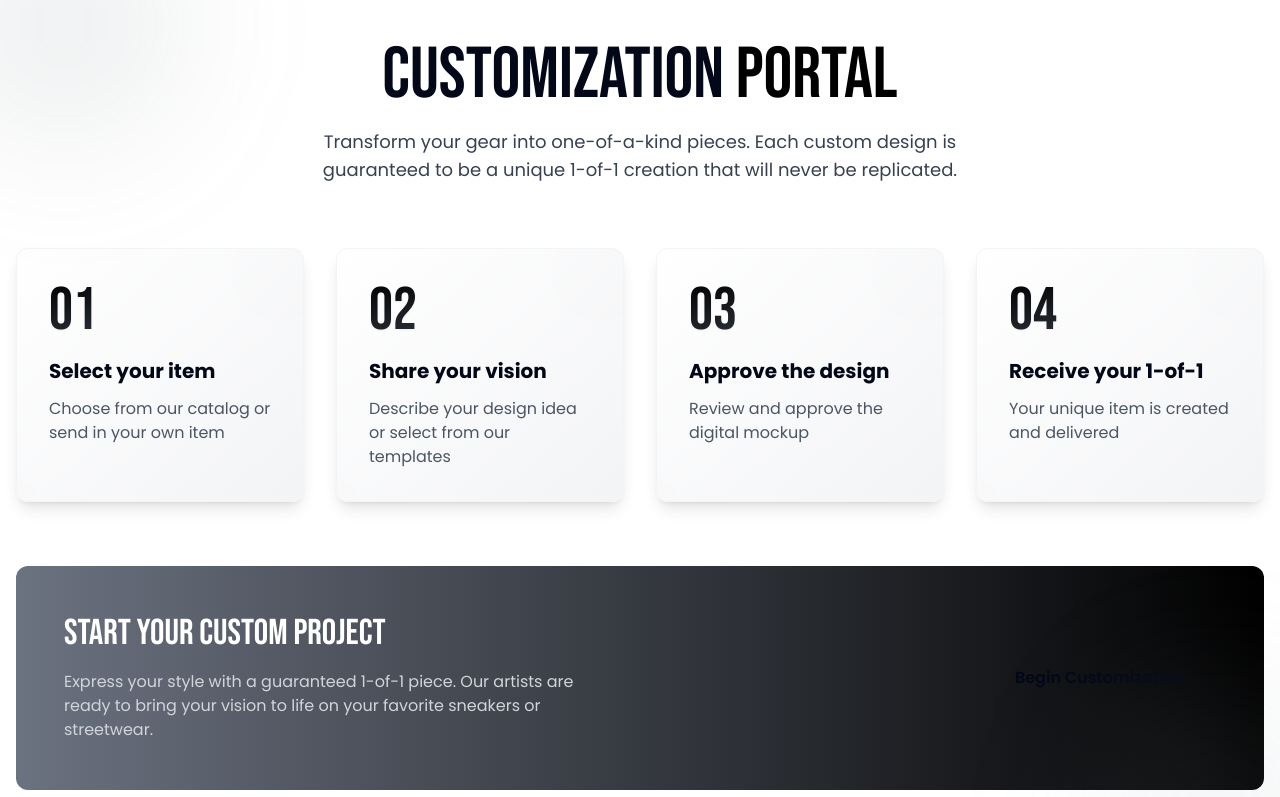
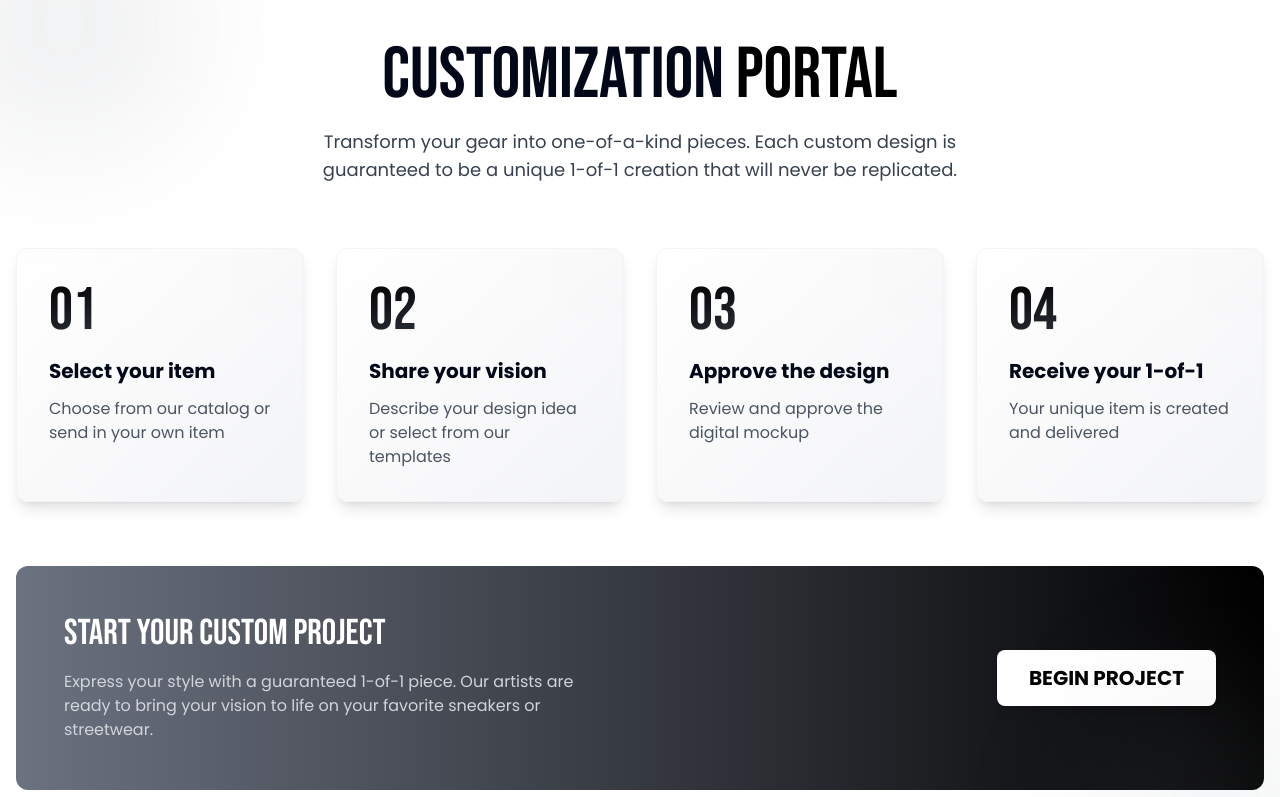
Before and after one commit to GariFFon/Website_Street, a React (Vite) app: page / in a window 1280 px wide. Shown: the part 2000-2797 px from the top of the page. Built offline with nearby package versions, Linux system fonts and the light colour scheme.

Commit message:
button is visbile now

```diff
--- a/src/components/Button.tsx
+++ b/src/components/Button.tsx
@@ -3,7 +3,7 @@ import React from 'react';
 import { cn } from "@/lib/utils";
 
 interface ButtonProps extends React.ButtonHTMLAttributes<HTMLButtonElement> {
-  variant?: 'primary' | 'outline' | 'ghost' | 'black';
+  variant?: 'primary' | 'outline' | 'ghost' | 'black' | 'green';
   size?: 'sm' | 'default' | 'lg' | 'icon';
   children: React.ReactNode;
   className?: string;
@@ -22,13 +22,14 @@ const Button = ({
     primary: "bg-black text-white hover:bg-black/90 shadow-md hover:shadow-lg transition-shadow",
     outline: "border-2 border-black text-black hover:bg-black hover:text-white hover:shadow-md transition-shadow",
     ghost: "text-black hover:bg-gray-100 hover:shadow-sm transition-shadow",
-    black: "bg-white text-black shadow-md hover:shadow-xl shadow-white/20 transition-shadow"
+    black: "bg-white text-black shadow-md hover:shadow-xl shadow-white/20 transition-shadow",
+    green: "bg-white text-black font-bold hover:bg-green-500 hover:text-white shadow-md hover:shadow-xl transition-all"
   };
 
   const sizeStyles = {
     sm: "h-8 rounded-lg px-3 text-xs",
     default: "h-10 rounded-lg px-4 py-2",
-    lg: "h-12 rounded-lg px-8 text-base font-semibold",
+    lg: "h-14 rounded-lg px-8 py-3 text-base font-semibold",
     icon: "h-9 w-9 rounded-full"
   };
 
--- a/src/components/home/CustomizationPortal.tsx
+++ b/src/components/home/CustomizationPortal.tsx
@@ -77,8 +77,8 @@ const CustomizationPortal = () => {
                 to bring your vision to life on your favorite sneakers or streetwear.
               </p>
             </div>
-            <Button variant="green" size="lg" className="whitespace-nowrap">
-              Begin Customization
+            <Button variant="green" size="lg" className="whitespace-nowrap font-bold px-8 py-6 text-xl">
+              BEGIN PROJECT
             </Button>
           </div>
         </div>
```
